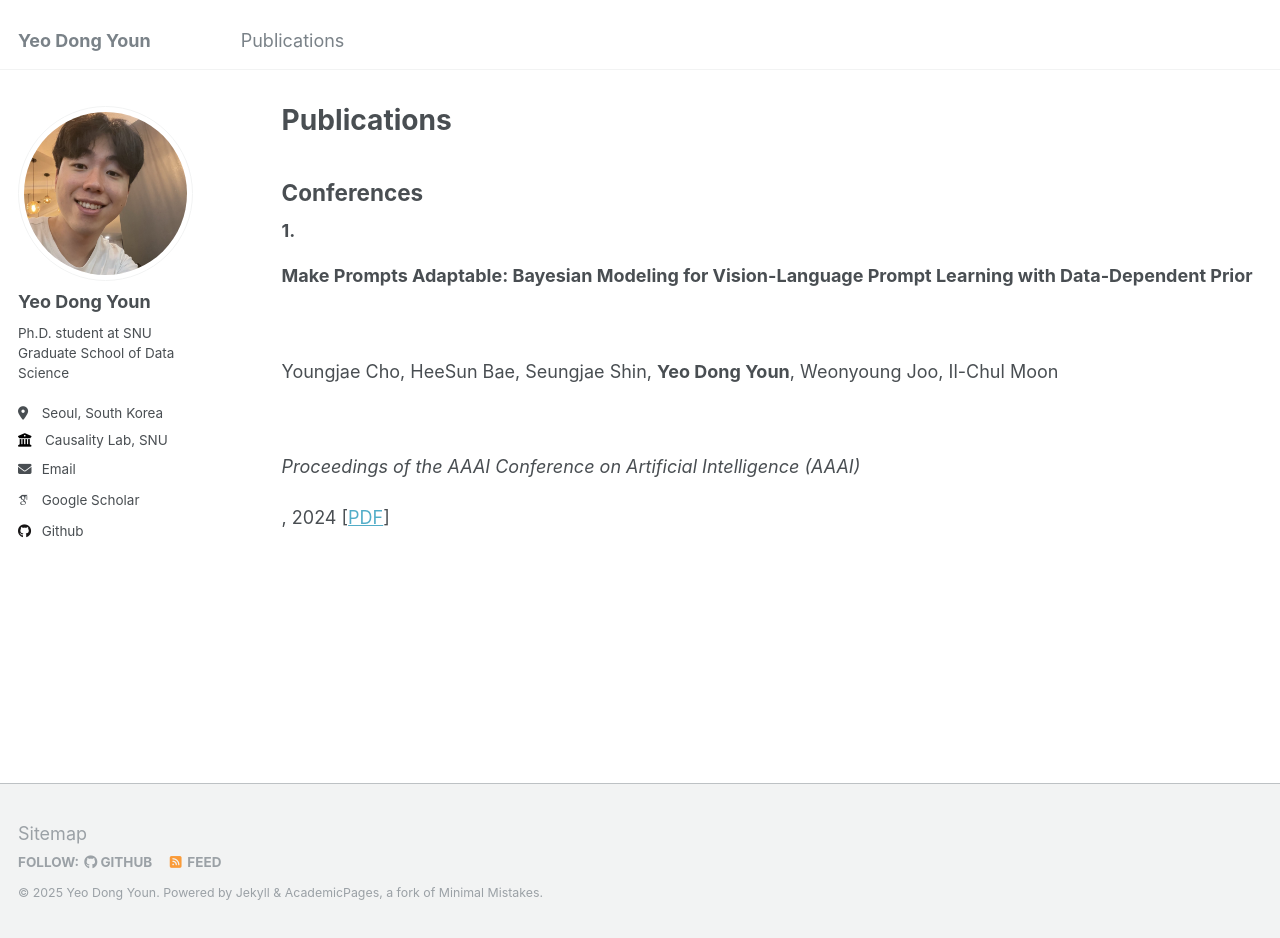
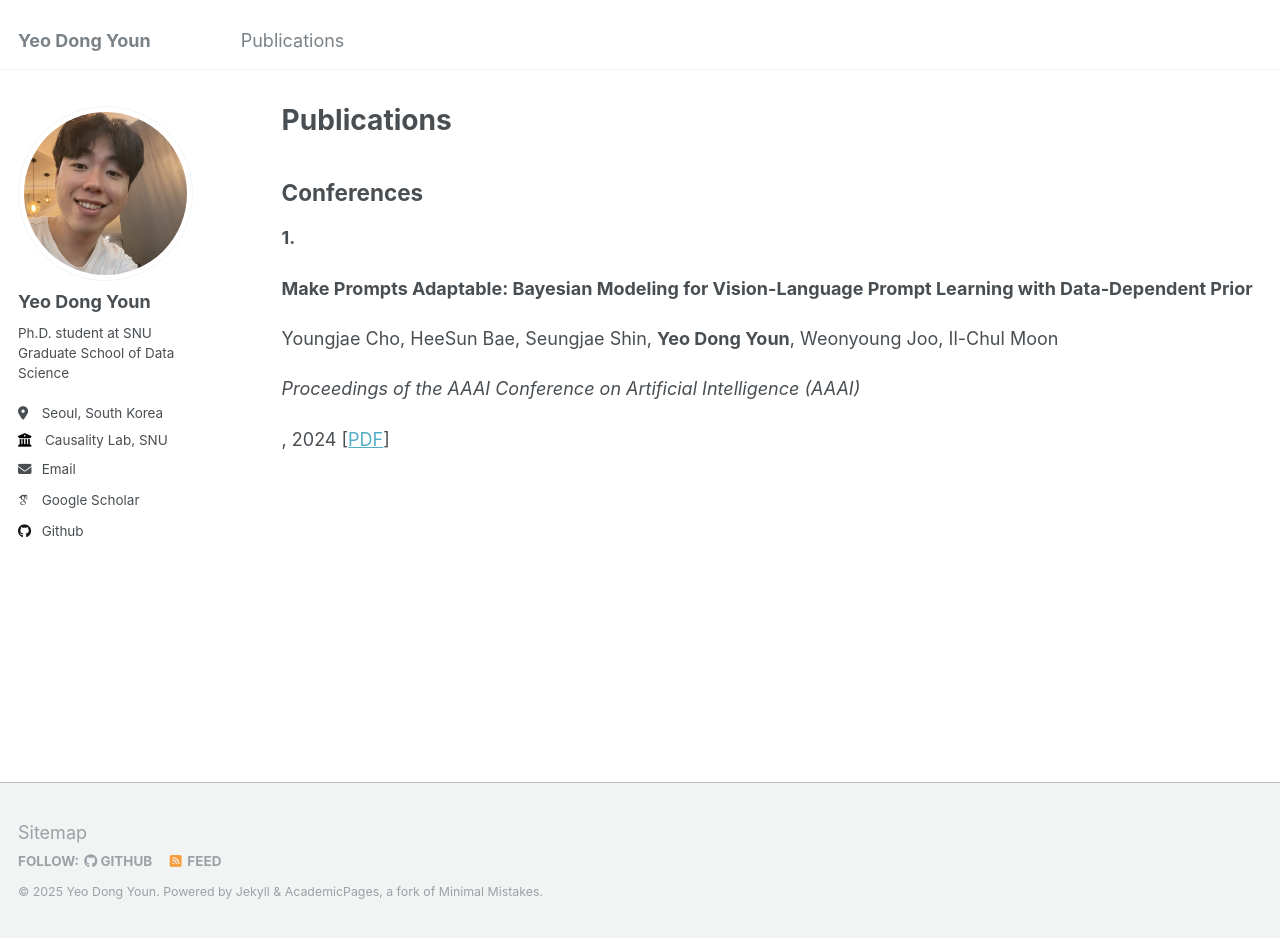
Before and after one commit to YeodongYoun1995/YeoDongYoun1995.github.io, a Jekyll site: the page built from _pages/publications.html, in a window 1280 px wide and 938 px high. Built offline with Jekyll 4.4.1, drawn with Linux system fonts in a browser that asks for light colours; some web fonts are replaced.

Commit message:
Update archive-single.html

```diff
--- a/_includes/archive-single.html
+++ b/_includes/archive-single.html
@@ -14,16 +14,20 @@
   {% assign category_counter = category_counter | plus: 1 %} <!-- Increment counter -->
 
   <div class="publication-entry">
-    <!-- Numbering and Title -->
-    <strong>{{ category_counter }}. {{ post.title | markdownify | strip }}</strong><br>
+    <!-- Number and Title (No extra spacing) -->
+    <p>
+      <strong>{{ category_counter }}. {{ post.title | markdownify | strip }}</strong>
+    </p>
 
     <!-- Authors -->
-    <span>{{ post.authors | markdownify | strip }}</span><br>
+    <p style="margin: 0;">{{ post.authors | markdownify | strip }}</p>
 
-    <!-- Venue and Year -->
-    <em>{{ post.venue | markdownify | strip }}</em>, {{ post.date | date: "%Y" }}
-    {% if post.paperurl %}
-      [<a href="{{ post.paperurl }}">PDF</a>]
-    {% endif %}
+    <!-- Venue and Year (Inline display to prevent line breaks) -->
+    <p style="margin: 0;">
+      <em>{{ post.venue | markdownify | strip }}</em>, {{ post.date | date: "%Y" }}
+      {% if post.paperurl %}
+        [<a href="{{ post.paperurl }}">PDF</a>]
+      {% endif %}
+    </p>
   </div>
 {% endfor %}
```
